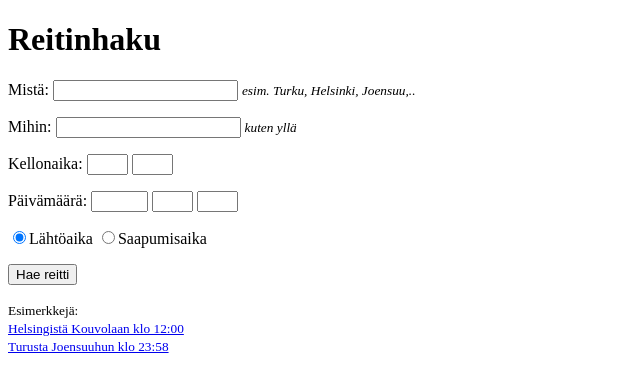
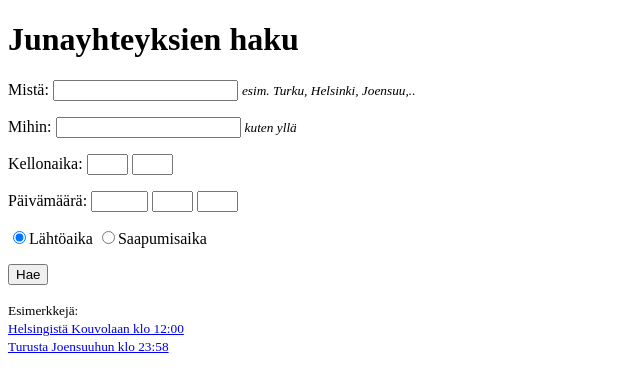
Before and after one commit to sjlehtin/minivr, a Django app: template devsite/templates/get_route.html in a window 1280 px wide. Shown: the top 392 px of the page, without its empty margins (0-640 px from the left). Run offline with Django 3.2, Linux system fonts and the light colour scheme; the template is opened without the code that fills it, so the values that code supplies are empty.

Commit message:
Language lawyering

```diff
--- a/devsite/templates/get_route.html
+++ b/devsite/templates/get_route.html
@@ -2,10 +2,10 @@
 <html>
 <head>
     <meta http-equiv=Content-Type content="text/html;charset=utf-8">
-    <title>MiniVR - reitinhaku</title>
+    <title>MiniVR - junayhteyksien haku</title>
 </head>
 <body>
-<h1>Reitinhaku</h1>
+<h1>Junayhteyksien haku</h1>
 <form action="/minivr/route/" method=get>
     <p><label for="from">Mistä: </label><input type="text" name="from" id="from" value="{{ from }}"> <small><em>esim. Turku, Helsinki, Joensuu,..</em></small></p>
     <p><label for="to">Mihin: </label><input type="text" name="to" id="to" value="{{ to }}"> <small><em>kuten yllä</em></small></p>
@@ -30,7 +30,7 @@
         ><label for=c{{ ctype.id }}>{{ ctype.name|title }}</label>
     {% endfor %}
     </p>
-    <input type="submit" value="Hae reitti">
+    <input type="submit" value="Hae">
 </form>
 
 <p>
```
